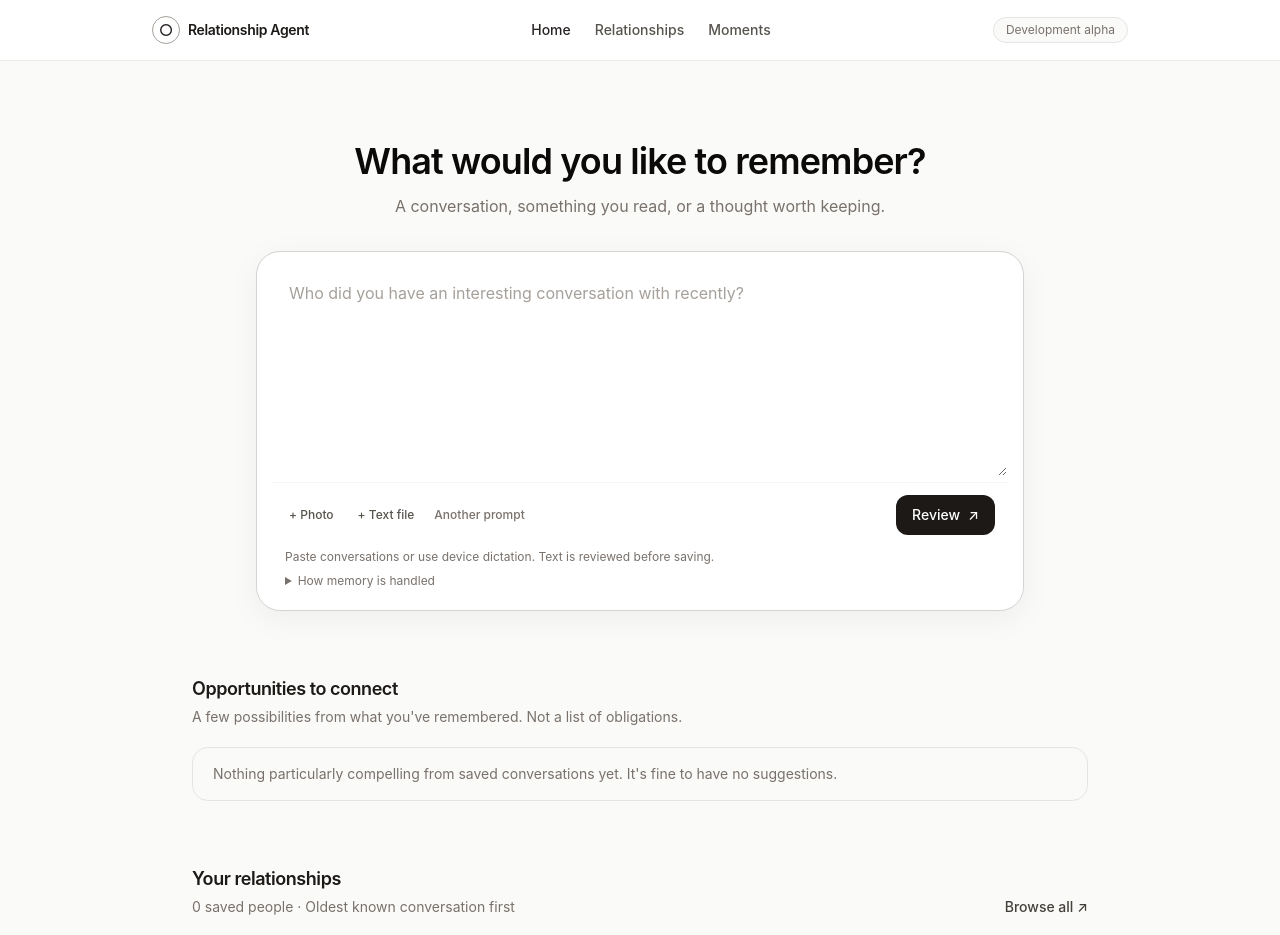
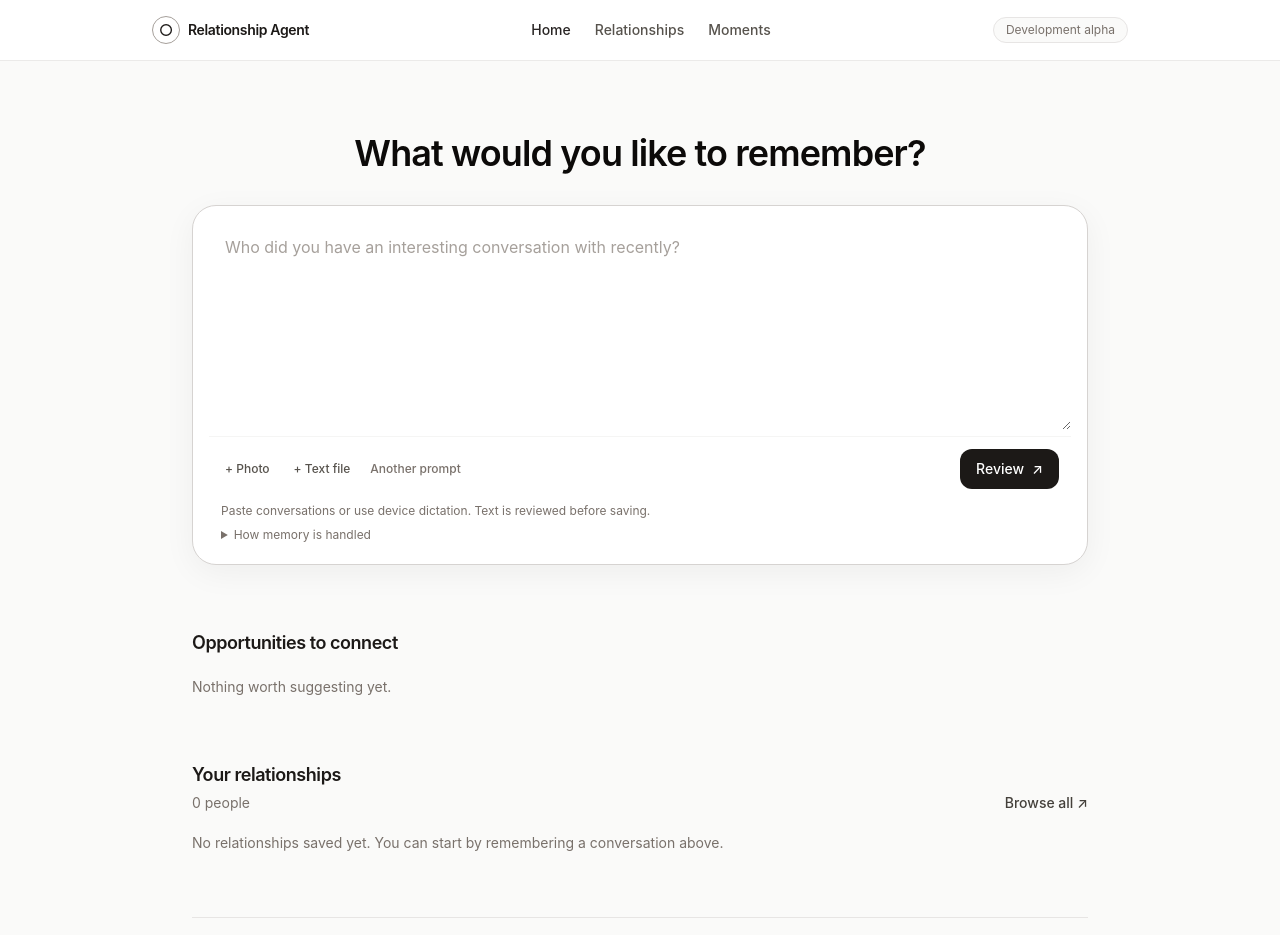
Before and after one commit to jjhonson/relationship-assistant, a Next.js app: page / in a window 1280 px wide. Shown: the top 935 px of the page. Built offline with nearby package versions, Linux system fonts and the light colour scheme.

Commit message:
refine: widen Home composer and remove redundant explanatory copy

```diff
--- a/src/app/page.tsx
+++ b/src/app/page.tsx
@@ -16,14 +16,11 @@ export default async function HomePage() {
 
   return (
     <div className="space-y-14 pb-16 sm:space-y-16">
-      <section aria-labelledby="home-heading" className="mx-auto max-w-3xl pt-5 sm:pt-12">
-        <div className="mb-7 space-y-3 text-center sm:mb-8">
+      <section aria-labelledby="home-heading" className="mx-auto max-w-4xl pt-4 sm:pt-10">
+        <div className="mb-7 text-center sm:mb-8">
           <h1 id="home-heading" className="text-3xl font-semibold tracking-tight text-stone-950 sm:text-4xl">
             What would you like to remember?
           </h1>
-          <p className="text-sm leading-relaxed text-stone-500 sm:text-base">
-            A conversation, something you read, or a thought worth keeping.
-          </p>
         </div>
         <HomeCapture people={people.map((person) => ({
           id: person.id, label: person.personLabel,
@@ -31,15 +28,10 @@ export default async function HomePage() {
       </section>
 
       <section aria-labelledby="opportunities-heading" className="mx-auto max-w-4xl space-y-5">
-        <div>
         <h2 id="opportunities-heading"
           className="text-lg font-semibold tracking-tight text-stone-900">
           Opportunities to connect
         </h2>
-          <p className="mt-1 text-sm text-stone-500">
-            A few possibilities from what you&apos;ve remembered. Not a list of obligations.
-          </p>
-        </div>
 
         {opportunities.length ? (
           <ul className="grid gap-3 sm:grid-cols-2">
@@ -93,9 +85,7 @@ export default async function HomePage() {
             ))}
           </ul>
         ) : (
-          <p className="rounded-2xl border border-stone-200 bg-stone-50 px-5 py-4 text-sm text-stone-500">
-            Nothing particularly compelling from saved conversations yet. It&apos;s fine to have no suggestions.
-          </p>
+          <p className="text-sm text-stone-500">Nothing worth suggesting yet.</p>
         )}
       </section>
 
@@ -107,8 +97,7 @@ export default async function HomePage() {
               Your relationships
             </h2>
             <p className="mt-1 text-sm text-stone-500">
-              {relationships.length} saved {relationships.length === 1 ? "person" : "people"}
-              {" · "}Oldest known conversation first
+              {relationships.length} {relationships.length === 1 ? "person" : "people"}
             </p>
           </div>
           <Link href="/relationships"
@@ -129,10 +118,11 @@ export default async function HomePage() {
                       {detail && (
                         <span className="mt-0.5 block truncate text-xs text-stone-500">{detail}</span>
                       )}
+                      {person.lastInteractionAt && (
                         <span className="mt-1 block text-xs text-stone-400">
-                        {person.lastInteractionAt ? "Last recorded conversation: " : "Last conversation: "}
-                        {homeInteractionDate(person.lastInteractionAt)}
+                          Last spoke {homeInteractionDate(person.lastInteractionAt)}
                         </span>
+                      )}
                     </span>
                     <span aria-hidden="true" className="shrink-0 text-stone-400 group-hover:text-stone-800">↗</span>
                   </Link>
```
Lines whose indentation alone changed are shown as unchanged.
